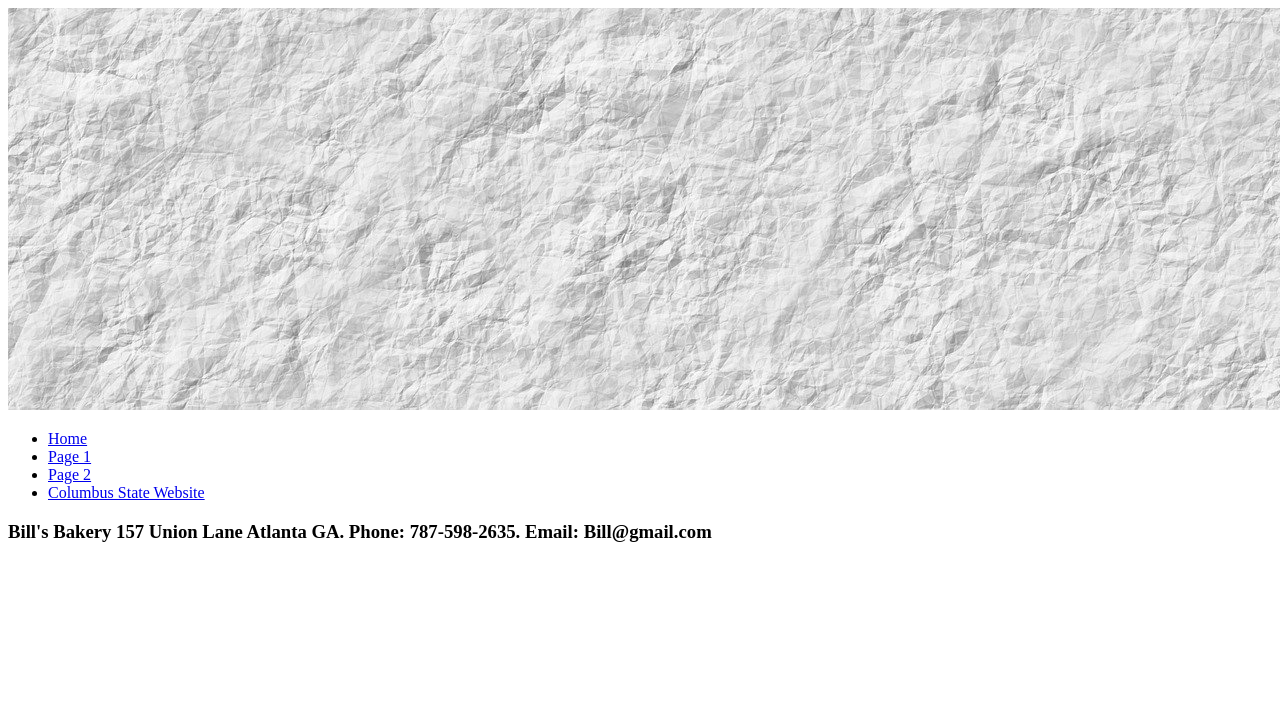
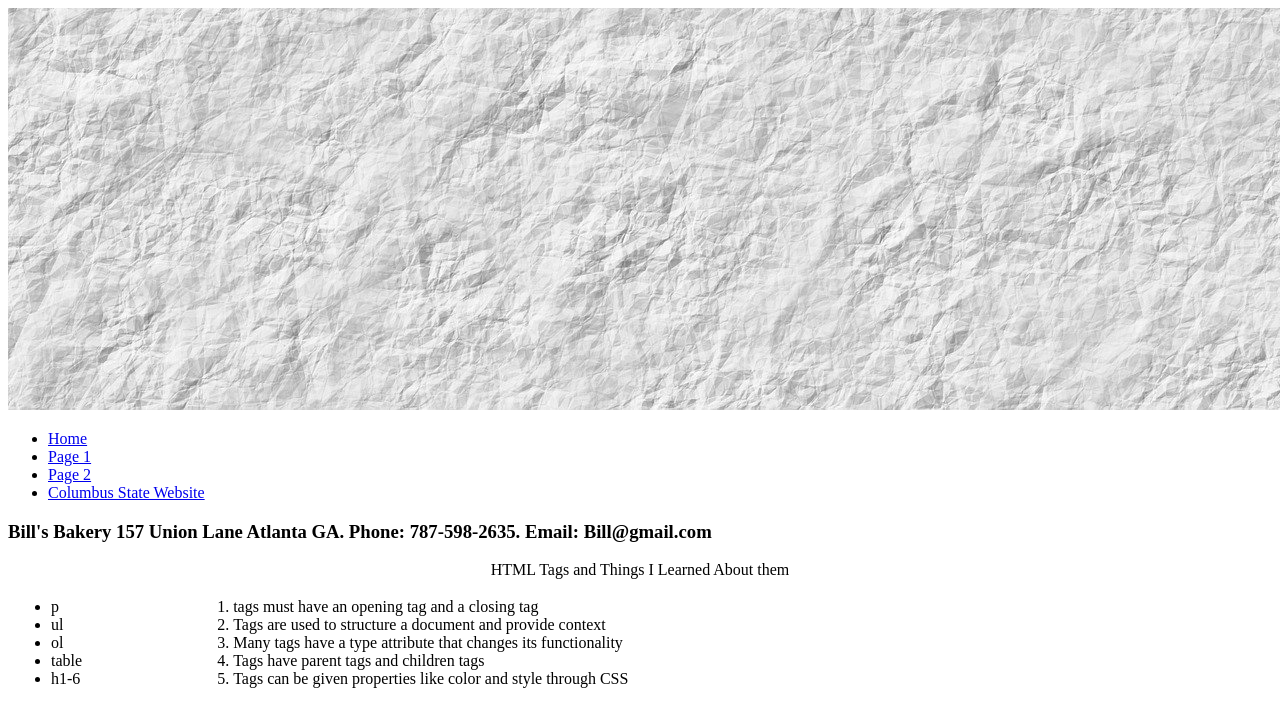
Before and after one commit to hilldaniel4/Assignments, a plain HTML site: page page2.html in a window 1280 px wide. Drawn offline with Linux system fonts and the light colour scheme.

Commit message:
Finished page2.html

```diff
--- a/page2.html
+++ b/page2.html
@@ -20,6 +20,12 @@
       </ul>
     </nav>
     <main>
+      <table width='100%'>
+        <caption>HTML Tags and Things I Learned About them</caption>
+ <tr>
+   <td><ul><li>p</li><li>ul</li><li>ol</li><li>table</li><li>h1-6</li></ul></td>
+   <td><ol><li>tags must have an opening tag and a closing tag</li><li>Tags are used to structure a document and provide context</li><li>Many tags have a type attribute that changes its functionality</li><li>Tags have parent tags and children tags</li><li>Tags can be given properties like color and style through CSS</li></ol></td>
+ </tr>
     </main>
     <footer>
       <h3>
```
